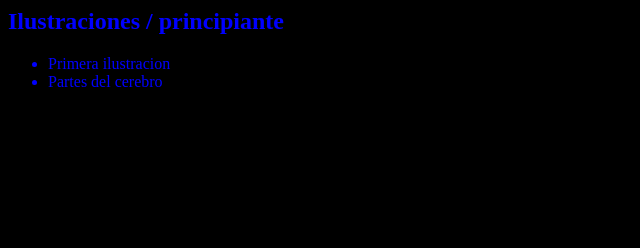
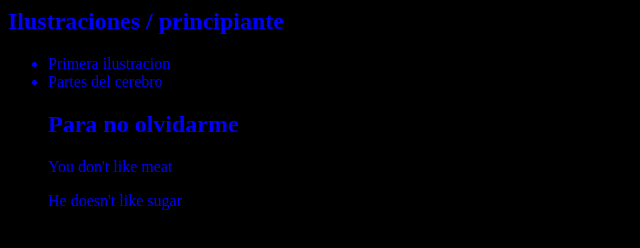
Before and after one commit to edi-15/ilustracionesprimeras, a plain HTML site: page index.html in a window 1280 px wide. Shown: the whole page, without its empty margins (0-640 px from the left). Drawn offline with Linux system fonts and the light colour scheme.

Commit message:
Update index.html

```diff
--- a/index.html
+++ b/index.html
@@ -10,6 +10,10 @@
       <ul>
        <li><a href="img/prl1.jpg">Primera ilustracion</a></li>
         <li><a href="img/Partes del cerebro.jpg">Partes del cerebro</a></li>
+
+        <h2>Para no olvidarme</h2>
+        <p>You don't like meat</p>
+        <p>He doesn't like sugar</p>
       </ul>
     </div>
   </body>
```
